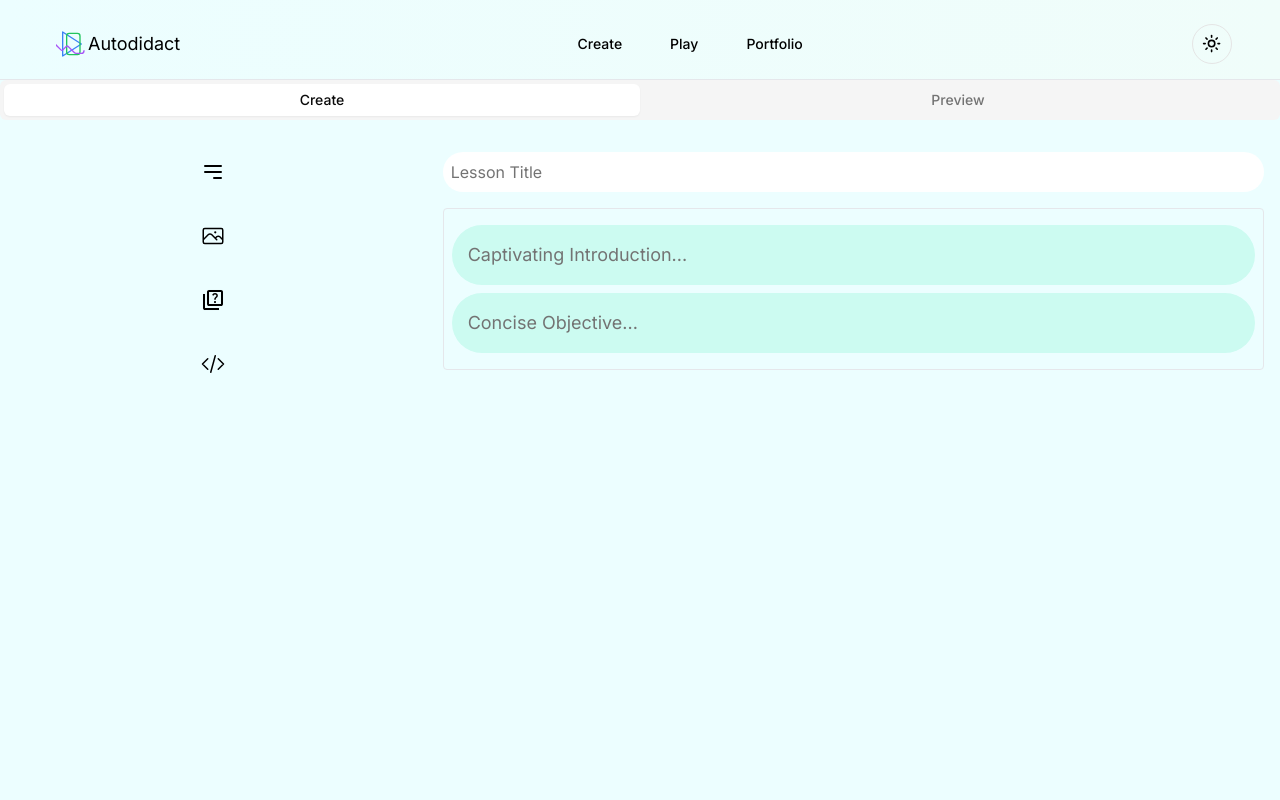
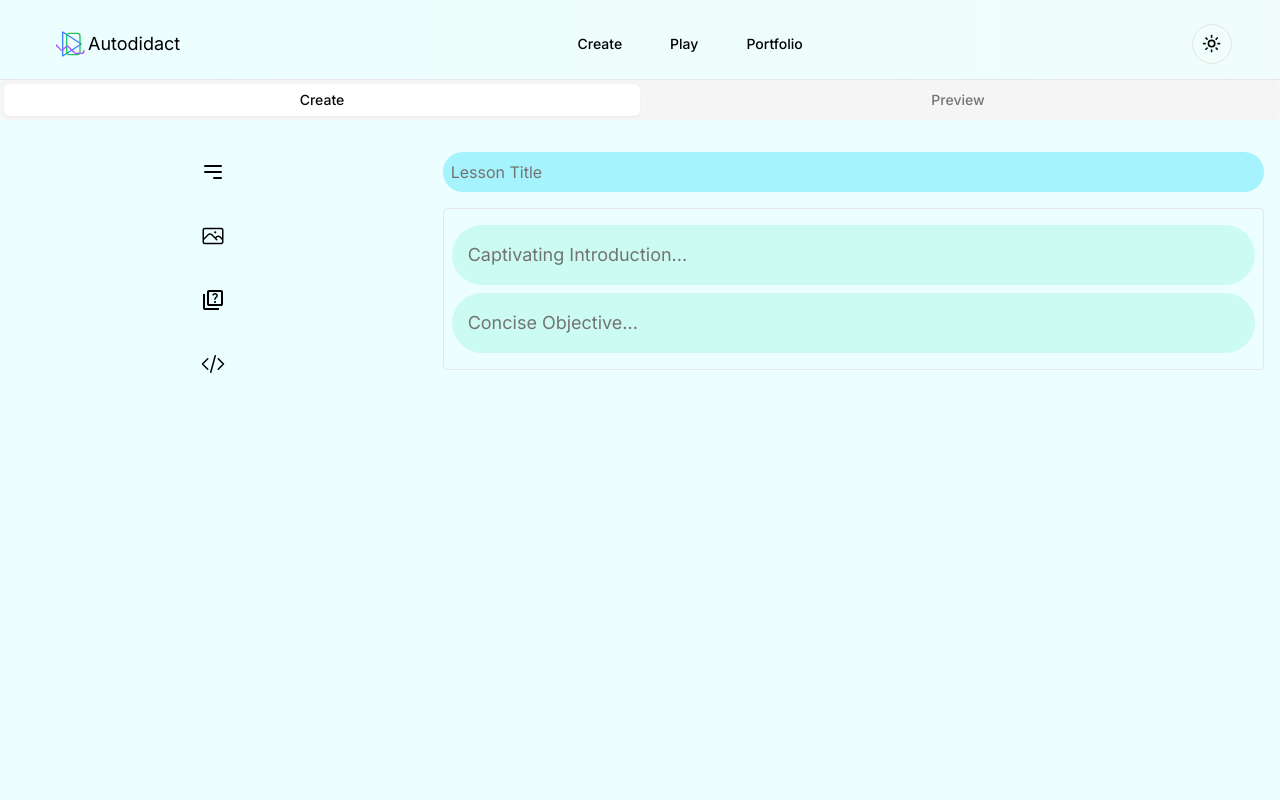
Before and after one commit to san-poon/nexus-adept, a Next.js app: page /feature-lesson/create in a window 1280 px wide. Shown: the top 800 px of the page. Built offline with nearby package versions, Linux system fonts and the light colour scheme.

Commit message:
Style changes

```diff
--- a/app/feature-lesson/create/components/combobox.tsx
+++ b/app/feature-lesson/create/components/combobox.tsx
@@ -39,7 +39,7 @@ export function TextCombobox({ contentBlock, onTextContentTypeChange }: { conten
                     {value
                         ? textContentTypes.find((textType) => textType.value === value)?.label
                         : "Text"}
-                    <ChevronsUpDown className="ms-2 shrink-0 opacity-50 h-min" />
+                    <ChevronsUpDown className="ms-2 shrink-0 opacity-50 w-3 h-3" />
                 </Button>
             </PopoverTrigger>
             <PopoverContent className="w-[200px] p-0">
--- a/app/feature-lesson/create/components/content-blocks.tsx
+++ b/app/feature-lesson/create/components/content-blocks.tsx
@@ -47,10 +47,11 @@ export function TitleInputBlock({ content, onTitleChange }: any) {
         <>
             {/* Lesson Title input */}
             <Input
+                autoFocus
                 type="text"
                 placeholder="Lesson Title"
                 value={content.value}
-                className="rounded-full text-base border-none focus-visible:ring-offset-0 dark:focus-visible:ring-0 focus-visible:ring-0 p-2"
+                className=" bg-cyan-200 border-none rounded-full text-base focus-visible:ring-offset-0 dark:focus-visible:ring-0 focus-visible:ring-0 p-2"
                 onChange={(e) => onTitleChange({ ...content, value: e.target.value })}
             />
         </>
--- a/app/feature-lesson/create/page.tsx
+++ b/app/feature-lesson/create/page.tsx
@@ -272,7 +272,7 @@ const CreateLessonPage = () => {
                                     <div className='flex justify-center items-center opacity-70 md:opacity-25 hover:opacity-100 transition-opacity duration-700'>
                                         <AddContentCombobox index={index} onInsertContentField={handleInsertContentBlock} />
                                     </div>
-                                    <div className=" relative group/content md:m-2 dark:bg-neutral-900 rounded-full border-2 dark:border-neutral-700">
+                                    <div className=" relative group/content md:m-2 dark:bg-neutral-900 rounded-3xl border-2 dark:border-neutral-700">
                                         <div>
                                             {/* Conditionally render based on 'contentType' */}
                                             {
```
